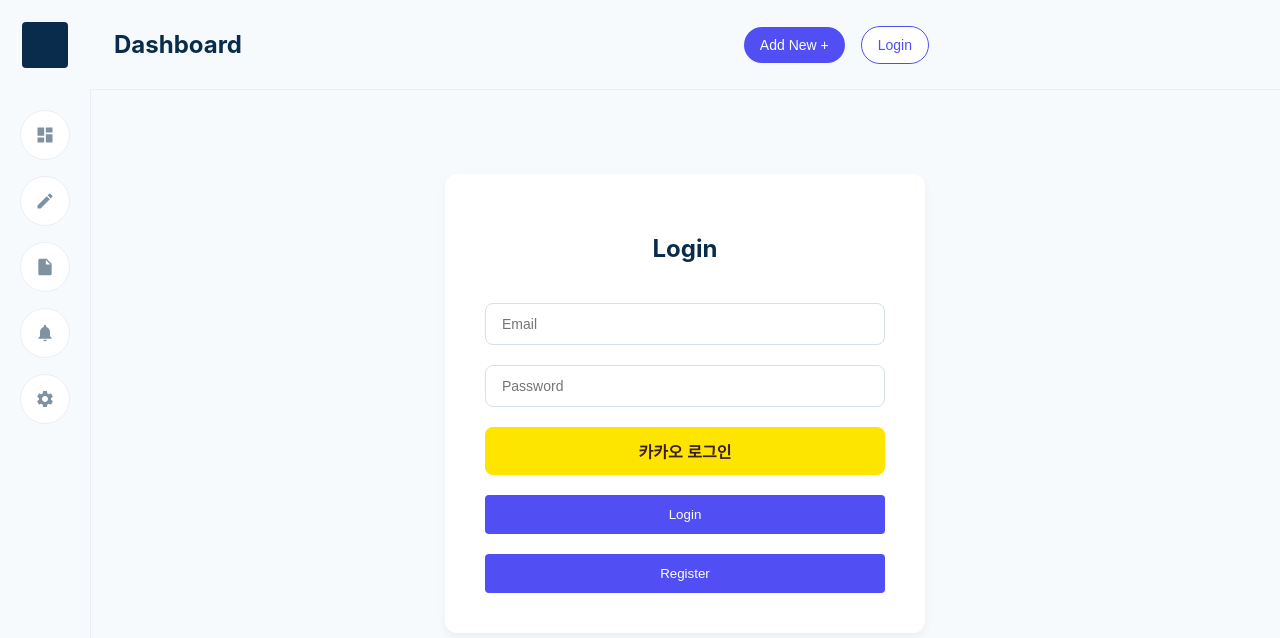
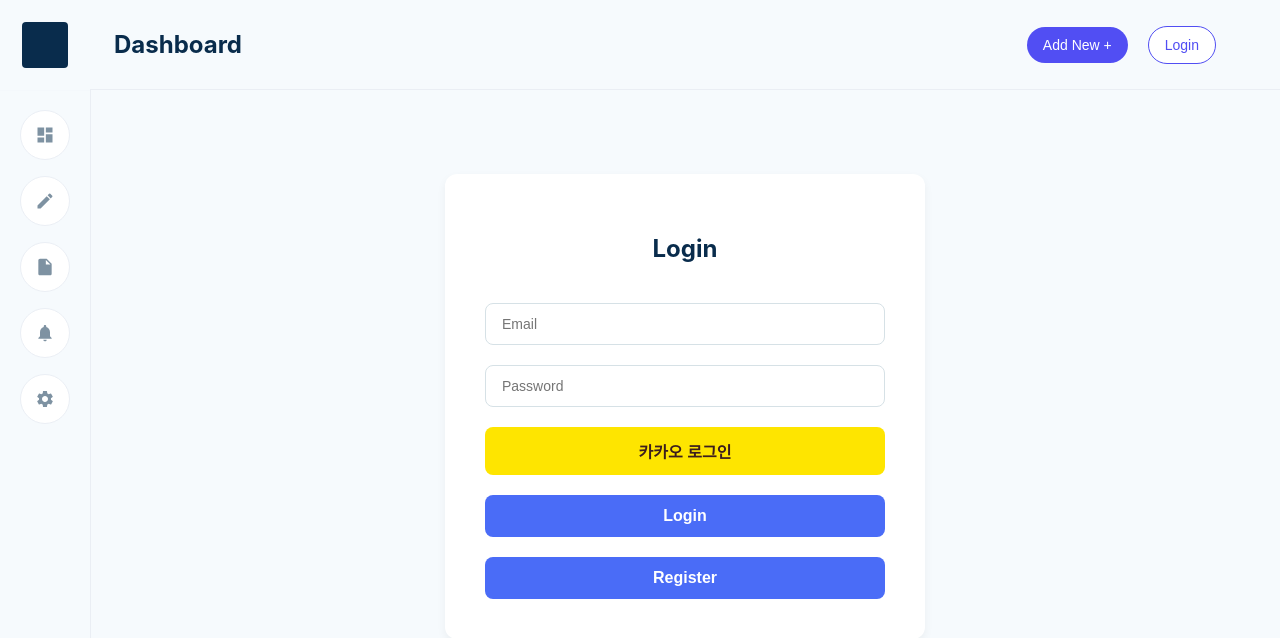
Before and after one commit to aroeypi/auto_reporting_system, a React (Create React App) app: page /login in a window 1280 px wide. Shown: the top 638 px of the page. Built offline with nearby package versions, Linux system fonts and the light colour scheme.

Commit message:
디자인다듬고, 알람기능 추가

```diff
--- a/src/App.js
+++ b/src/App.js
@@ -15,6 +15,8 @@ import File from './pages/File';
 import Settings from './pages/Settings';
 import 'react-calendar/dist/Calendar.css';
 import './App.css';
+import Alarm from './pages/Alarm';
+
 
 function App() {
   const [isLoggedIn, setIsLoggedIn] = useState(false);
@@ -54,6 +56,7 @@ function App() {
             <Route path="edit3" element={<Edit3 />} />
             <Route path="result" element={<Result />} />
             <Route path="settings" element={<Settings />} />
+            <Route path="/alarm" element={<Alarm />} />
           </Route>
         </Routes>
       </BrowserRouter>
--- a/src/components/Header.jsx
+++ b/src/components/Header.jsx
@@ -1,10 +1,10 @@
 import React, { useContext } from 'react';
 import { useNavigate } from 'react-router-dom';
-import { AuthContext } from '../contexts/AuthContext'; // 경로 확인
+import { AuthContext } from '../contexts/AuthContext';
 
 const Header = () => {
   const navigate = useNavigate();
-  const { isLoggedIn, setIsLoggedIn } = useContext(AuthContext); // ✅ 로그인 상태 불러오기
+  const { isLoggedIn, setIsLoggedIn } = useContext(AuthContext);
 
   const handleLogout = () => {
     setIsLoggedIn(false);
@@ -16,25 +16,44 @@ const Header = () => {
     <div
       style={{
         height: 90,
-        width: '100%',
+        width: 'calc(100% - 90px)', // 사이드바 너비 제외
         background: '#F6FAFD',
         borderBottom: '1px solid #EAEEF4',
         display: 'flex',
         alignItems: 'center',
         justifyContent: 'space-between',
         padding: '0 24px',
-        paddingRight: 441,
         boxSizing: 'border-box',
         position: 'fixed',
         top: 0,
         left: 90,
-        right: 0,
         zIndex: 100,
       }}
     >
-      <h2 style={{ margin: 0, fontSize: 24, color: '#092C4C' }}>Dashboard</h2>
+      {/* 좌측: Dashboard */}
+      <h2
+        onClick={() => navigate('/')}
+        style={{
+          margin: 0,
+          fontSize: 24,
+          color: '#092C4C',
+          cursor: 'pointer',
+          whiteSpace: 'nowrap',
+        }}
+      >
+        Dashboard
+      </h2>
 
-      <div style={{ display: 'flex', alignItems: 'center', gap: 16 }}>
+      {/* 우측: 버튼 영역 */}
+      <div
+        style={{
+          display: 'flex',
+          alignItems: 'center',
+          gap: 20,
+          whiteSpace: 'nowrap',
+          paddingRight: 40,
+        }}
+      >
         <button
           onClick={() => navigate('/edit')}
           style={{
--- a/src/components/Sidebar.jsx
+++ b/src/components/Sidebar.jsx
@@ -1,3 +1,4 @@
+// src/components/Sidebar.jsx
 import React from 'react';
 import { useNavigate } from 'react-router-dom';
 
@@ -33,16 +34,22 @@ const Sidebar = () => {
         paddingTop: 20,
         gap: 16,
         position: 'fixed',
-        top: 90, // 헤더 아래로
+        top: 90,
         left: 0,
         zIndex: 100,
       }}
     >
       {icons.map((item, idx) => (
+        <div key={idx} style={{ position: 'relative' }}>
           <button
-          key={idx}
             title={item.label}
-          onClick={() => navigate(item.route)}
+            onClick={() => {
+              navigate(item.route);
+              if (item.label === 'Alarm') {
+                // 알람 페이지 접근 시 빨간 점 제거
+                localStorage.setItem('hasNewAlarm', 'false');
+              }
+            }}
             style={{
               width: 50,
               height: 50,
@@ -58,6 +65,22 @@ const Sidebar = () => {
           >
             {React.cloneElement(item.icon, { size: 20 })}
           </button>
+
+          {/* 🔴 빨간 점 표시 조건 */}
+          {item.label === 'Alarm' && localStorage.getItem('hasNewAlarm') === 'true' && (
+            <span
+              style={{
+                position: 'absolute',
+                top: 4,
+                right: 4,
+                width: 10,
+                height: 10,
+                borderRadius: '50%',
+                background: 'red',
+              }}
+            />
+          )}
+        </div>
       ))}
     </div>
   );
--- /dev/null
+++ b/src/pages/Alarm.jsx
@@ -0,0 +1,100 @@
+// src/pages/Alarm.jsx
+import React, { useEffect, useState } from 'react';
+import { MdNotificationsActive, MdClose } from 'react-icons/md';
+
+const Alarm = () => {
+  const [alarms, setAlarms] = useState([]);
+
+  // 🔄 알람 불러오기 + 빨간 점 제거
+  useEffect(() => {
+    const saved = JSON.parse(localStorage.getItem('alarm_list') || '[]');
+    setAlarms(saved);
+    localStorage.setItem('hasNewAlarm', 'false');
+    localStorage.setItem('hasNewDashboardAlert', 'false');
+  }, []);
+
+  // 📢 관리자 공지 생성
+  const handleFakeNotice = () => {
+    const newAlarm = {
+      id: Date.now(),
+      message: '📢 새로운 공지사항이 등록되었습니다.',
+      time: new Date().toLocaleString(),
+    };
+    const updated = [newAlarm, ...alarms];
+    setAlarms(updated);
+    localStorage.setItem('alarm_list', JSON.stringify(updated));
+    localStorage.setItem('hasNewAlarm', 'true');
+    localStorage.setItem('hasNewDashboardAlert', 'true');
+  };
+
+  // 🗑️ 알람 삭제
+  const handleDelete = (id) => {
+    const filtered = alarms.filter((alarm) => alarm.id !== id);
+    setAlarms(filtered);
+    localStorage.setItem('alarm_list', JSON.stringify(filtered));
+  };
+
+  return (
+    <div style={{ padding: '0px 40px', maxWidth: '800px', margin: '0px auto' }}>
+      <h2 style={{ fontSize: 24, marginBottom: 20, color: '#092C4C' }}>알림</h2>
+
+      <button
+        onClick={handleFakeNotice}
+        style={{
+          padding: '10px 16px',
+          marginBottom: '24px',
+          background: '#6789F7',
+          color: 'white',
+          border: 'none',
+          borderRadius: 8,
+          cursor: 'pointer',
+        }}
+      >
+        📢 관리자 공지 등록
+      </button>
+
+      {alarms.length === 0 ? (
+        <div style={{ color: '#aaa', fontSize: '16px' }}>알림이 없습니다.</div>
+      ) : (
+        alarms.map((alarm) => (
+          <div
+            key={alarm.id}
+            style={{
+              display: 'flex',
+              justifyContent: 'space-between',
+              alignItems: 'center',
+              background: '#F6FAFD',
+              border: '1px solid #EAEEF4',
+              padding: '15px 20px',
+              borderRadius: 12,
+              marginBottom: 12,
+              boxShadow: '0 2px 4px rgba(0,0,0,0.05)',
+            }}
+          >
+            <div style={{ display: 'flex', alignItems: 'center', gap: 10 }}>
+              <MdNotificationsActive size={20} color="#092C4C" />
+              <div>
+                <div style={{ fontSize: 16, color: '#092C4C' }}>{alarm.message}</div>
+                <div style={{ fontSize: 12, color: '#888', marginTop: 4 }}>{alarm.time}</div>
+              </div>
+            </div>
+
+            <button
+              onClick={() => handleDelete(alarm.id)}
+              style={{
+                background: 'none',
+                border: 'none',
+                color: '#999',
+                cursor: 'pointer',
+              }}
+            >
+              <MdClose size={18} />
+            </button>
+          </div>
+        ))
+      )}
+    </div>
+  );
+};
+
+export default Alarm;
--- a/src/pages/Login.jsx
+++ b/src/pages/Login.jsx
@@ -1,3 +1,4 @@
+// src/pages/Login.jsx
 import React, { useState, useContext, useEffect } from 'react';
 import { useNavigate } from 'react-router-dom';
 import { AuthContext } from '../contexts/AuthContext';
@@ -14,11 +15,10 @@ const Login = () => {
     }
   }, []);
 
-
-
   const handleRegister = () => {
     navigate('/register');
   };
+
   const handleLogin = async () => {
     try {
       const response = await fetch('http://localhost:8000/api/login', {
@@ -26,17 +26,12 @@ const Login = () => {
         headers: {
           'Content-Type': 'application/json',
         },
-        body: JSON.stringify({
-          email,
-          password,
-        }),
+        body: JSON.stringify({ email, password }),
       });
 
       if (!response.ok) throw new Error('Login failed');
 
       const data = await response.json();
-      console.log('로그인 성공 데이터:', data);
-
       localStorage.setItem('token', data.access_token);
       localStorage.setItem('user_info', JSON.stringify(data.user));
       localStorage.setItem('isLoggedIn', 'true');
@@ -50,6 +45,7 @@ const Login = () => {
       alert('로그인 실패');
     }
   };
+
   const handleKakaoLogin = () => {
     if (!window.Kakao) {
       alert('Kakao SDK 로딩 실패');
@@ -62,8 +58,6 @@ const Login = () => {
         window.Kakao.API.request({
           url: '/v2/user/me',
           success: async function (res) {
-            console.log('카카오 사용자 정보', res);
-
             const kakaoUser = {
               email: res.kakao_account.email || '',
               nickname: res.kakao_account.profile.nickname || '',
@@ -82,8 +76,6 @@ const Login = () => {
               if (!serverRes.ok) throw new Error('서버 로그인 실패');
 
               const data = await serverRes.json();
-              console.log('서버 데이터:', data);
-
               localStorage.setItem('token', data.access_token);
               localStorage.setItem('user_info', JSON.stringify(data.user));
               localStorage.setItem('isLoggedIn', 'true');
@@ -100,13 +92,13 @@ const Login = () => {
           fail: function (error) {
             console.error('사용자 정보 요청 실패', error);
             alert('카카오 사용자 정보 요청 실패');
-          }
+          },
         });
       },
       fail: function (err) {
         console.error('카카오 로그인 실패', err);
         alert('카카오 로그인 실패');
-      }
+      },
     });
   };
 
@@ -115,9 +107,6 @@ const Login = () => {
       <form onSubmit={(e) => e.preventDefault()} style={formStyle}>
         <h2 style={{ textAlign: 'center', color: '#092C4C' }}>Login</h2>
 
-
-
-        {/* 이메일 입력 */}
         <input
           type="email"
           placeholder="Email"
@@ -127,7 +116,6 @@ const Login = () => {
           style={inputStyle}
         />
 
-        {/* 비밀번호 입력 */}
         <input
           type="password"
           placeholder="Password"
@@ -136,38 +124,30 @@ const Login = () => {
           required
           style={inputStyle}
         />
-<button
-  onClick={handleKakaoLogin}
-  style={{
-    width: '100%',           // 버튼 가로 100%
-    padding: '12px',
-    background: '#FEE500',   // 카카오 노란색
-    color: '#3C1E1E',        // 카카오 글자색
-    border: 'none',
-    borderRadius: '8px',     // 살짝 둥글게
-    fontSize: '16px',
-    fontWeight: 'bold',
-    cursor: 'pointer',
-    display: 'flex',         // 아이콘 + 텍스트 정렬
-    alignItems: 'center',
-    justifyContent: 'center',
-    gap: '10px',             // 아이콘과 글자 사이 여백
-  }}
->
-  {/* 카카오 아이콘 (선택사항) */}
 
-  카카오 로그인
-</button>
+        <button
+          type="button"
+          onClick={handleKakaoLogin}
+          style={kakaoButtonStyle}
+        >
+          카카오 로그인
+        </button>
 
-
-
-        {/* 일반 로그인 버튼 */}
-        <button type="button" onClick={handleLogin} style={buttonStyle}>
+        <button
+          type="button"
+          onClick={handleLogin}
+          style={buttonStyle}
+          onMouseOver={(e) => (e.currentTarget.style.background = '#3A5DE0')}
+          onMouseOut={(e) => (e.currentTarget.style.background = '#4A6CF7')}
+        >
           Login
         </button>
 
-        {/* 회원가입 버튼 */}
-        <button type="button" onClick={handleRegister} style={buttonStyle}>
+        <button
+          type="button"
+          onClick={handleRegister}
+          style={registerButtonStyle}
+        >
           Register
         </button>
       </form>
@@ -175,6 +155,7 @@ const Login = () => {
   );
 };
 
+// 스타일 정의
 const containerStyle = {
   display: 'flex',
   justifyContent: 'center',
@@ -203,16 +184,41 @@ const inputStyle = {
   fontSize: 14,
 };
 
-const buttonStyle = {
+// 공통 버튼 스타일
+const baseButtonStyle = {
   width: '100%',
-  padding: 12,
-  background: '#514EF3',
-  color: 'white',
+  padding: '12px',
   border: 'none',
-  borderRadius: 4,
+  borderRadius: '8px',
+  fontSize: '16px',
+  fontWeight: '600',
   cursor: 'pointer',
+  transition: 'all 0.2s ease-in-out',
 };
 
+// 일반 로그인 버튼
+const buttonStyle = {
+  ...baseButtonStyle,
+  background: '#4A6CF7',
+  color: 'white',
+};
 
+// 회원가입 버튼
+const registerButtonStyle = {
+  ...baseButtonStyle,
+  background: '#4A6CF7',
+  color: 'white',
+};
+
+// 카카오 버튼
+const kakaoButtonStyle = {
+  ...baseButtonStyle,
+  background: '#FEE500',
+  color: '#3C1E1E',
+  display: 'flex',
+  alignItems: 'center',
+  justifyContent: 'center',
+  gap: '10px',
+};
 
 export default Login;
```
Also changed, not shown: src/pages/Result.jsx (+28 -63 lines). Lines whose indentation alone changed are shown as unchanged.
